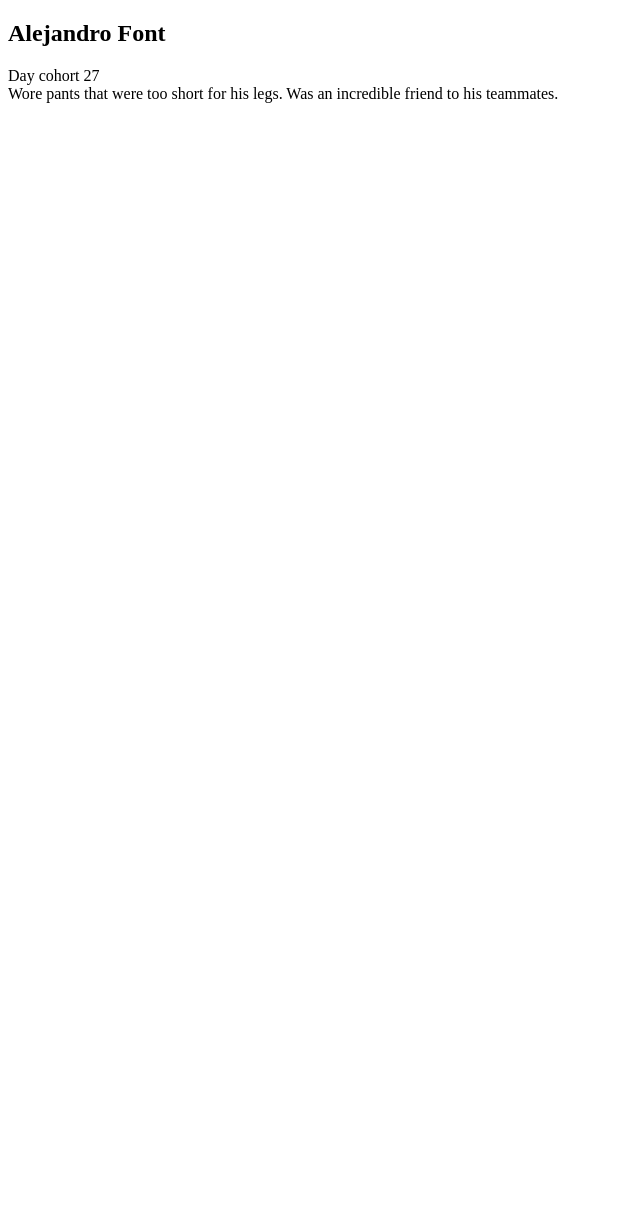
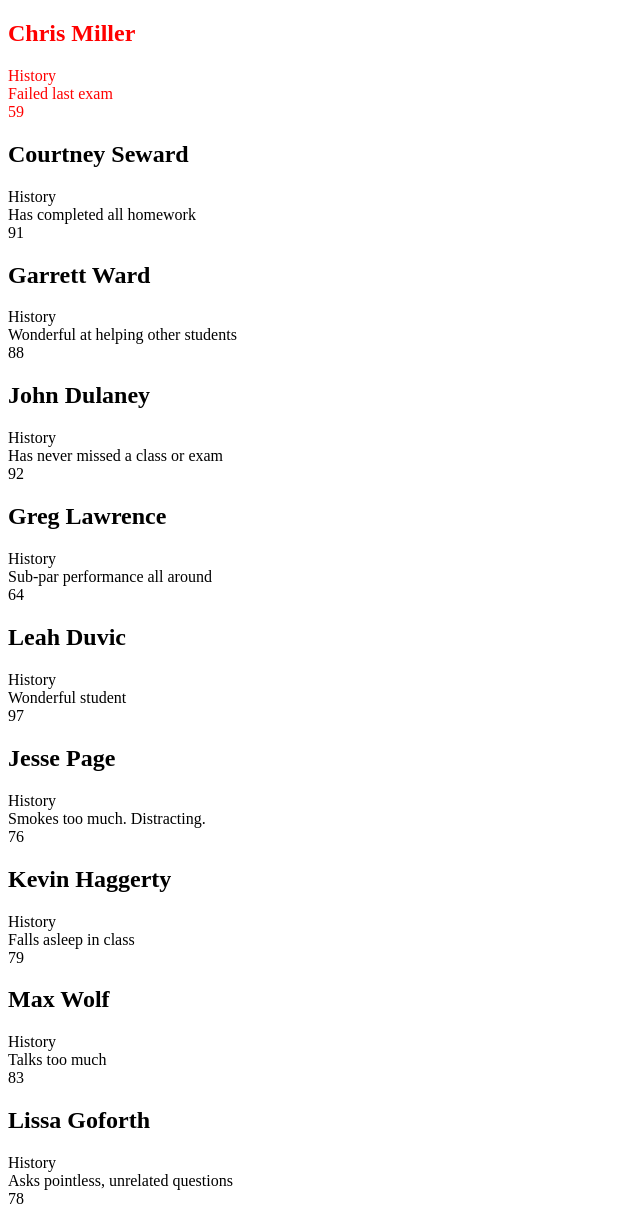
Before and after one commit to castlesmadeofcode/creatingComponents, a plain HTML site: page index.html in a window 1280 px wide. Shown: the top 1211 px of the page, without its empty margins (0-640 px from the left). Before the commit the page ends 800 px from the top, so only its background shows below. Drawn offline with Linux system fonts and the light colour scheme.

Commit message:
finished part 2 of exercise. end of lecture

```diff
--- a/index.html
+++ b/index.html
@@ -5,6 +5,7 @@
     <meta name="viewport" content="width=device-width, initial-scale=1.0">
     <meta http-equiv="X-UA-Compatible" content="ie=edge">
     <title>Document</title>
+    <link rel="stylesheet" href="style.css">
 </head>
 <body>
     <article id="container">
--- a/main.js
+++ b/main.js
@@ -1,23 +1,104 @@
-// The first step is to write a function that returns that literal HTML string.
+
+const students = [
+    {
+        name: "Chris Miller",
+        subject: "History",
+        info: "Failed last exam",
+        score: 59
+    },
+    {
+        name: "Courtney Seward",
+        subject: "History",
+        info: "Has completed all homework",
+        score: 91
+    },
+    {
+        name: "Garrett Ward",
+        subject: "History",
+        info: "Wonderful at helping other students",
+        score: 88
+    },
+    {
+        name: "John Dulaney",
+        subject: "History",
+        info: "Has never missed a class or exam",
+        score: 92
+    },
+    {
+        name: "Greg Lawrence",
+        subject: "History",
+        info: "Sub-par performance all around",
+        score: 64
+    },
+    {
+        name: "Leah Duvic",
+        subject: "History",
+        info: "Wonderful student",
+        score: 97
+    },
+    {
+        name: "Jesse Page",
+        subject: "History",
+        info: "Smokes too much. Distracting.",
+        score: 76
+    },
+    {
+        name: "Kevin Haggerty",
+        subject: "History",
+        info: "Falls asleep in class",
+        score: 79
+    },
+    {
+        name: "Max Wolf",
+        subject: "History",
+        info: "Talks too much",
+        score: 83
+    },
+    {
+        name: "Lissa Goforth",
+        subject: "History",
+        info: "Asks pointless, unrelated questions",
+        score: 78
+    },
+    {
+        name: "Tyler Bowman",
+        subject: "History",
+        info: "When was the last time he attended class?",
+        score: 48
+    },
+    {
+        name: "Ray Medrano",
+        subject: "History",
+        info: "Needs to contribute to in-class discussions",
+        score: 95
+    }
+]
 
 
-//atlernate way to create a function
-//const createStudentComponent = function () {
-const createStudentComponent = () => {
+
+//store a reference to an existing HTML element
+const studentContainer = document.querySelector("#container")
+
+//create function to populate html element by using interpolation for the arguments.
+const createStudentComponentShorthand = (name, subject, info, score) => {
     return `
-        <div class="student">
-            <h1>Alejandro Font</h1>
-            <section>Day cohort 27</section>
-            <aside>
-                Wore pants that were too short for his legs.
-                Was an incredible friend to his teammates.
-            </aside>
+        <div class="student ${score < 60 ? 'failing' : ''}">
+            <h1>${name}</h1>
+            <section>${subject}</section>
+            <aside>${info}</aside>
+            <aside>${score}</>
         </div>
     `
 }
 
-// Then store a reference to an existing HTML element
-const studentContainer = document.querySelector("#container")
-
-// Update its contents with the return value of the function
-studentContainer.innerHTML = createStudentComponent()
+// Now that you have a function that dynamically builds HTML strings based on its input
+//  (via arguments), now you can iterate the array of students and use the function.
+for (let i = 0; i < students.length; i++) {
+    const student = students[i]
+    studentContainer.innerHTML += createStudentComponentShorthand(
+        student.name,
+        student.subject,
+        student.info,
+        student.score
+    )
+}
--- /dev/null
+++ b/style.css
@@ -0,0 +1,7 @@
+.failing {
+    color:red;
+}
+
+/* .student {
+    color:green;
+} */
```
